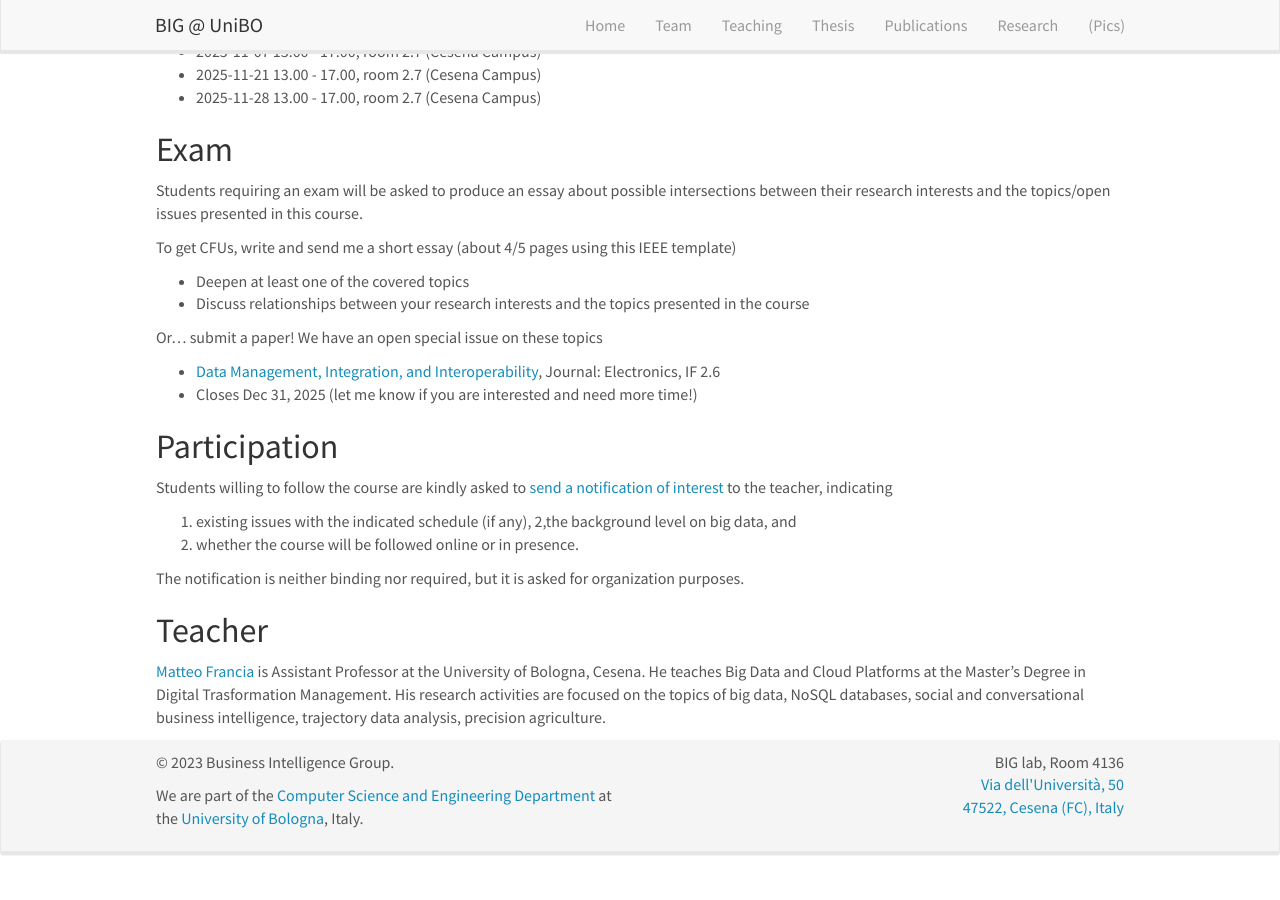
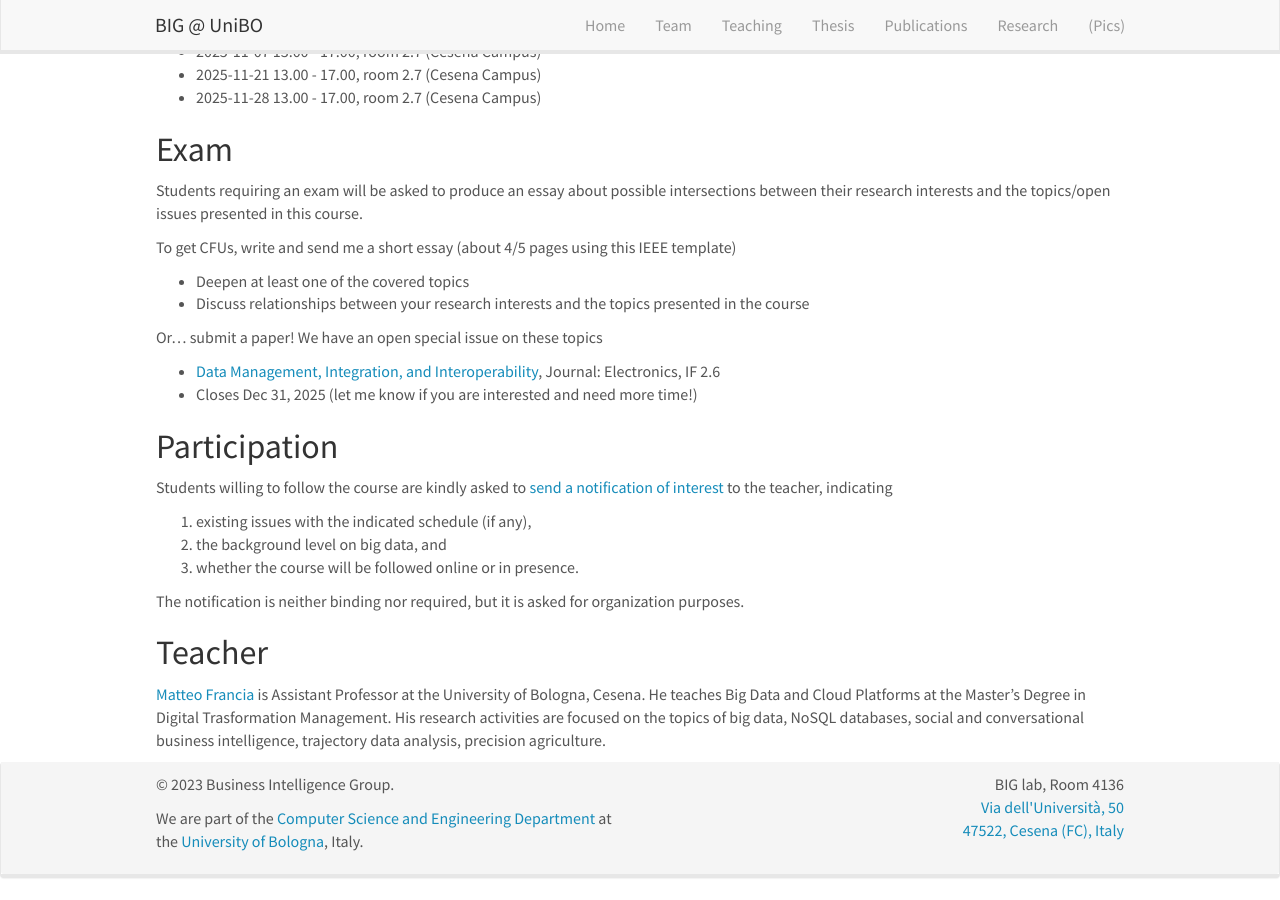
Before and after one commit to big-unibo/big-unibo.github.io, a Jekyll site: the page built from _pages/phd_bigdata_dataplatform_2526.md, in a window 1280 px wide and 900 px high, scrolled down 793 px. Built offline with Jekyll 4.4.1, drawn with Linux system fonts in a browser that asks for light colours; nearby versions of some CDN libraries; before the commit the page ends 1670 px from its top, so only the background shows below that.

Commit message:
Fix formatting in notification instructions

```diff
--- a/_pages/phd_bigdata_dataplatform_2526.md
+++ b/_pages/phd_bigdata_dataplatform_2526.md
@@ -60,7 +60,7 @@ Or... submit a paper! We have an open special issue on these topics
 Students willing to follow the course are kindly asked to [send a notification of interest](mailto:m.francia@unibo.it?subject=[DP2526] Notification of interest) to the teacher, indicating
 
 1. existing issues with the indicated schedule (if any),
-2,the background level on big data, and
+2. the background level on big data, and
 3. whether the course will be followed online or in presence.
 
 The notification is neither binding nor required, but it is asked for organization purposes.
```
